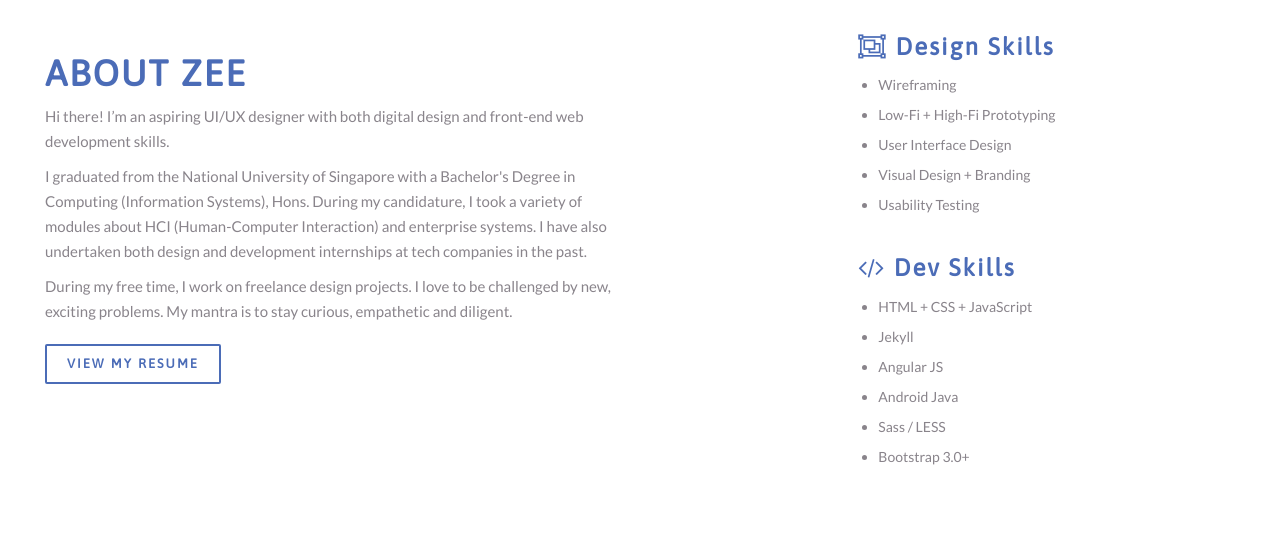
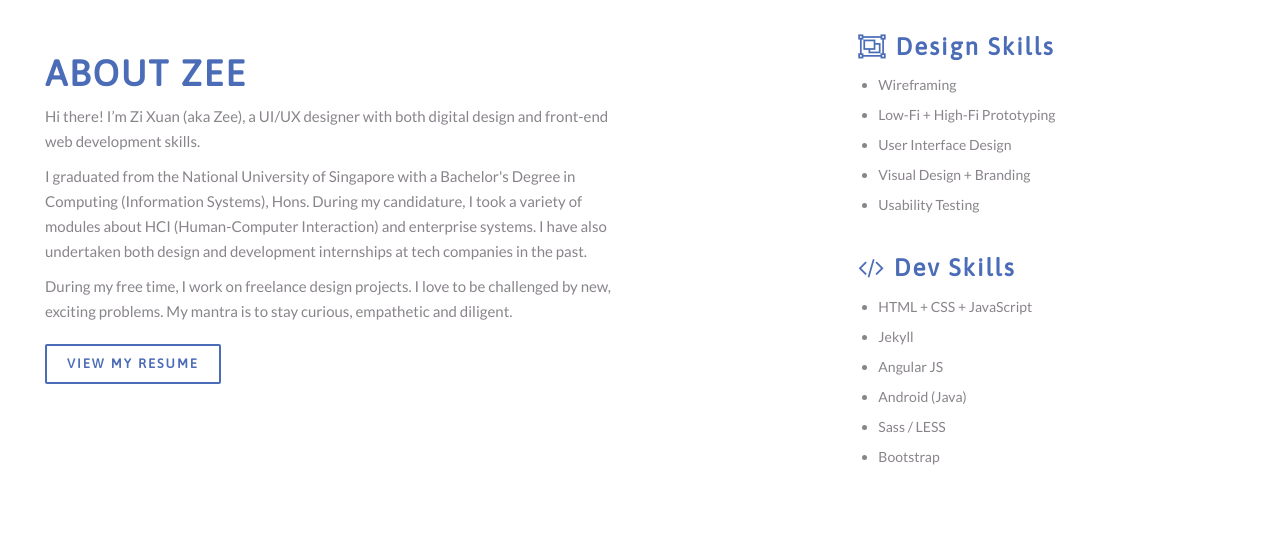
Before and after one commit to yzixuan/yzixuan.github.io, a Jekyll site: the page built from index.html, in a window 1280 px wide and 900 px high, scrolled down 813 px. Shown: the part 153-704 px from the top of the window. Built offline with Jekyll 4.4.1, drawn with Linux system fonts in a browser that asks for light colours; nearby versions of some CDN libraries.

Commit message:
update description in the about section

```diff
--- a/_includes/about.html
+++ b/_includes/about.html
@@ -7,7 +7,7 @@
 
           <h2 class="cyan-color">ABOUT ZEE</h2>
 
-          <p>Hi there! I’m an aspiring UI/UX designer with both digital design and front-end web development skills.</p>
+          <p>Hi there! I’m Zi Xuan (aka Zee), a UI/UX designer with both digital design and front-end web development skills.</p>
 
           <p>I graduated from the National University of Singapore with a Bachelor's Degree in Computing (Information Systems), Hons. During my candidature, I took a variety of modules about HCI (Human-Computer Interaction) and enterprise systems. I have also undertaken both design and development internships at tech companies in the past.</p>
 
@@ -34,9 +34,9 @@
             <li>HTML + CSS + JavaScript</li>
             <li>Jekyll</li>
             <li>Angular JS</li>
-            <li>Android Java</li>
+            <li>Android (Java)</li>
             <li>Sass / LESS</li>
-            <li>Bootstrap 3.0+</li>
+            <li>Bootstrap</li>
           </ul>
       </div>
     </div>
```
